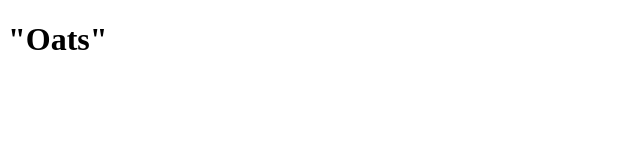
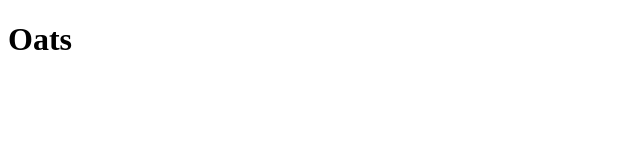
Before and after one commit to AlecBorchardt/odin-recipes, a plain HTML site: page recipes/oats.html in a window 1280 px wide. Shown: the full height of the page, 0-640 px from the left. Drawn offline with Linux system fonts and the light colour scheme.

Commit message:
Remove suspicious quotes around oats link

```diff
--- a/recipes/oats.html
+++ b/recipes/oats.html
@@ -7,6 +7,6 @@
     </title>
 </head>
 <body>
-    <h1>"Oats"</h1>
+    <h1>Oats</h1>
 </body>
 </html>
```
